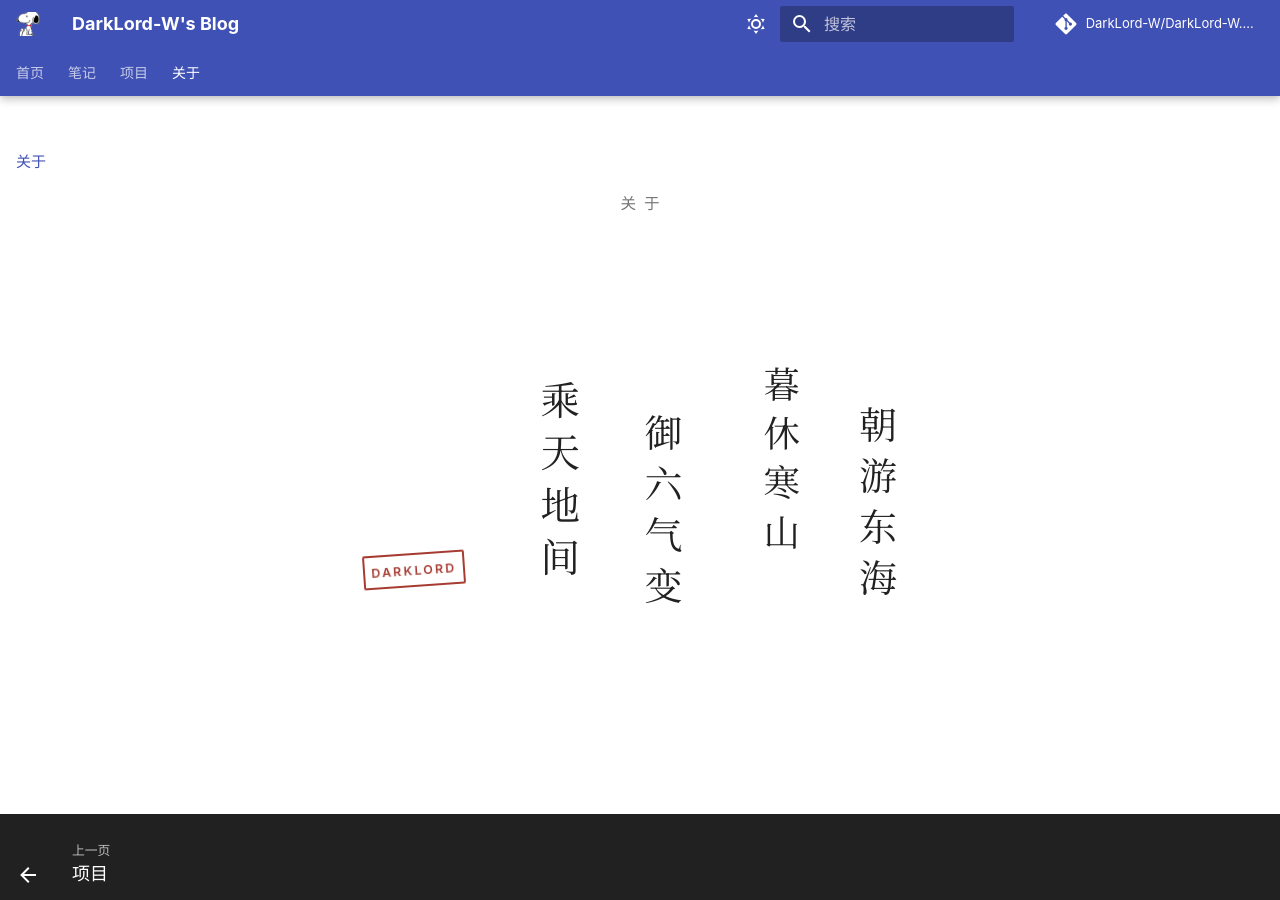
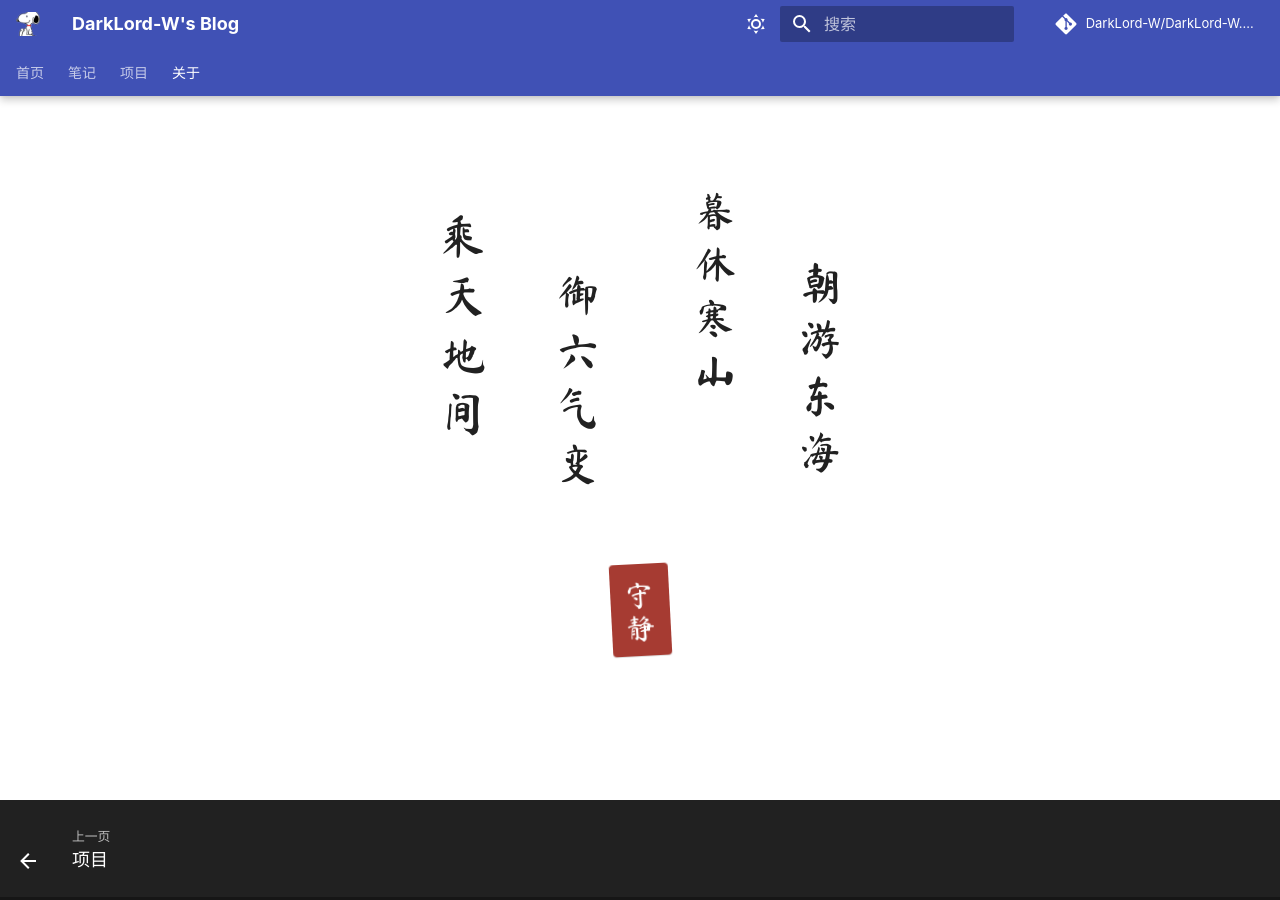
Before and after one commit to DarkLord-W/DarkLord-W.github.io, an MkDocs documentation site: the page built from docs/about/index.md, in a window 1280 px wide and 900 px high. Built offline with MkDocs 1.6.1 and Material for MkDocs 9.7.7, drawn with Linux system fonts in a browser that asks for light colours; comment, search, counter and statistics services are not loaded.

Commit message:
style(about): 去掉标题、诗句换毛笔行书、错落加大、印章移到下方并改「守静」
按批注改三处：

1. 去掉顶部「关于」：内容不再有 h1，Material 会自动补一个，用 :has(.poem-hero) 隐藏；
   同时给 about 页加 front matter hide: [navigation, toc]，左侧那条只剩「关于」的导航也不再出现
2. 居中 + 错落加大 + 字体更艺术：
   - 诗句改用毛笔行书（Ma Shan Zheng，OFL）子集，8.8 KB，docs/assets/poem-brush.woff2
   - 高低差从 14/-26/22/-12 拉到 26/-44/38/-22，列距 0.8/2.4/1.0 rem
   - 末列去掉多余的列距——它只把盒子往左撑，导致整体视觉右偏 18px；去掉后实测
     字形中心 720 / 页面中心 720，完全居中
3. 印章移到诗句下方，竖排两个字「守静」，白文红底，带 1px 内描边

关于篆书：查了目前唯一开源的篆书字库霞鹜篆书（lxgw/LxgwSeal，OFL-1.1），
它只收了 207 个汉字——「天、地、六、东、寒」有，但「守」「静」没有（繁体的「靜」也没有）。
商业篆书（方正小篆、汉仪篆书）不允许把字形嵌进站点。所以印章暂用毛笔体做白文印。

验证：mkdocs build --strict 通过；1440px 与 390px 实测版面正常。

```diff
--- a/docs/about/index.md
+++ b/docs/about/index.md
@@ -1,8 +1,12 @@
+---
+hide:
+  - navigation
+  - toc
+---
+
 <div class="poem-hero">
-  <div class="poem-scroll">
-    <div class="poem" role="img" aria-label="朝游东海，暮休寒山。御六气变，乘天地间。">
-      <span>朝游东海</span><span>暮休寒山</span><span>御六气变</span><span>乘天地间</span>
-    </div>
-    <p class="poem-seal">darklord</p>
+  <div class="poem" role="img" aria-label="朝游东海，暮休寒山。御六气变，乘天地间。">
+    <span>朝游东海</span><span>暮休寒山</span><span>御六气变</span><span>乘天地间</span>
   </div>
+  <p class="poem-seal"><span>守</span><span>静</span></p>
 </div>
--- a/docs/stylesheets/extra.css
+++ b/docs/stylesheets/extra.css
@@ -229,102 +229,97 @@
   font-size: 1.25rem;
 }
 
-/* ---------- 关于页：诗句做成竖排立轴 ---------- */
-/* 只含诗里 16 个字的宋体子集（8 KB），保证任何系统上都是同一套字形 */
+/* ---------- 关于页：竖排诗句 + 印章 ---------- */
+/* 毛笔行书子集（Ma Shan Zheng，OFL），只含诗句与印章用到的 18 个字 */
+@font-face {
+  font-family: "Poem Brush";
+  src: url("../assets/poem-brush.woff2") format("woff2");
+  font-weight: 400;
+  font-display: swap;
+}
+/* 宋体子集，印章用 */
 @font-face {
   font-family: "Poem Serif";
   src: url("../assets/poem-serif.woff2") format("woff2");
   font-weight: 400 600;
   font-display: swap;
 }
+
+/* 整页不留标题：Material 在内容无 h1 时会自动补一个，这里隐掉 */
+.md-content:has(.poem-hero) h1 { display: none; }
+
 .poem-hero {
   display: flex;
   flex-direction: column;
   align-items: center;
-  gap: 2.4rem;
-  padding: 2.4rem 0 3rem;
-  min-height: 64vh;
+  gap: 3rem;
+  padding: 3rem 0;
+  min-height: 70vh;
   justify-content: center;
 }
 
-.poem-scroll {
-  display: flex;
-  flex-direction: row-reverse;   /* 诗句在右、款识在左，符合从右往左的阅读方向 */
-  align-items: flex-end;
-  gap: 1.2rem;
-}
-
 .poem {
-  /* 竖排、从右往左；四个 <span> 是块级盒子，天然按 block 轴（横向）从右到左排列 */
+  /* 竖排、从右往左；四个 <span> 是块级盒子，天然按 block 轴从右到左排列 */
   writing-mode: vertical-rl;
   text-orientation: upright;
-  font-family: "Poem Serif", "Kaiti SC", "STKaiti", "KaiTi", "Songti SC", "SimSun", serif;
-  font-size: 1.9rem;
-  letter-spacing: .34em;
+  font-family: "Poem Brush", "Kaiti SC", "STKaiti", "KaiTi", serif;
+  font-size: 2.2rem;
+  letter-spacing: .28em;
   line-height: 2.1;
   color: var(--md-default-fg-color);
 }
 
 .poem span {
   display: block;
-  position: relative;          /* 用 top 做错落，不干扰动画的 transform */
+  position: relative;
   animation: poem-in .9s cubic-bezier(.2, .7, .3, 1) both;
 }
 
-/* 四列高低与列距各不相同，读起来才有行气 */
-.poem span:nth-child(1) { top:  14px; margin-block-end: 0.9rem; }
-.poem span:nth-child(2) { top: -26px; margin-block-end: 2.0rem; font-size: .96em; }
-.poem span:nth-child(3) { top:  22px; margin-block-end: 1.1rem; }
-.poem span:nth-child(4) { top: -12px; margin-block-end: 1.5rem; font-size: 1.04em; }
-.poem span:nth-child(1) { animation-delay: .05s; }
-.poem span:nth-child(2) { animation-delay: .17s; }
-.poem span:nth-child(3) { animation-delay: .29s; }
-.poem span:nth-child(4) { animation-delay: .41s; }
+/* 四列高低与列距差得更大，读起来才有行气 */
+.poem span:nth-child(1) { top:  26px; margin-block-end: 0.8rem; }
+.poem span:nth-child(2) { top: -44px; margin-block-end: 2.4rem; font-size: .93em; }
+.poem span:nth-child(3) { top:  38px; margin-block-end: 1.0rem; }
+.poem span:nth-child(4) { top: -22px; margin-block-end: 0; font-size: 1.06em; }
 
 @keyframes poem-in {
   from { opacity: .75; transform: translateY(-10px); }
   to   { opacity: 1; transform: none; }
 }
 
-/* 落款：印章样式，贴在末列左下（书法款识的位置） */
+/* 落款印章：放在诗句下方，竖排「守静」，白文 */
 .poem-seal {
-  writing-mode: horizontal-tb;
-  margin: 0 0 .55rem .2rem;
-  padding: .38em .5em .3em;
-  border: 2px solid #a63b32;
-  border-radius: 2px;
-  color: #a63b32;
-  font-size: .62rem;
-  font-weight: 600;
-  letter-spacing: .18em;
-  text-transform: uppercase;
-  transform: rotate(-4deg);
+  display: inline-flex;
+  flex-direction: column;
+  align-items: center;
+  gap: .08em;
+  margin: 0;
+  padding: .55em .5em .45em;
+  background: #a63b32;
+  border-radius: 4px;
+  color: #fff;
+  font-family: "Poem Brush", "Poem Serif", serif;
+  font-size: 1.45rem;
+  line-height: 1.05;
+  letter-spacing: .02em;
+  box-shadow: inset 0 0 0 1px rgba(255, 255, 255, .45);
+  box-shadow: 0 1px 0 rgba(0, 0, 0, .12);
+  transform: rotate(-3deg);
   animation: seal-in .9s .55s cubic-bezier(.2, .7, .3, 1) both;
 }
+.poem-seal span { display: block; }
 
 @keyframes seal-in {
-  from { opacity: .75; transform: rotate(-4deg) translateY(-8px); }
-  to   { opacity: 1;   transform: rotate(-4deg); }
-}
-
-/* 关于页的标题收成一个小标签，把版面让给诗句 */
-.md-content:has(.poem-hero) h1 {
-  text-align: center;
-  font-size: .78rem;
-  font-weight: 500;
-  letter-spacing: .5em;
-  text-indent: .5em;
-  color: var(--md-default-fg-color--light);
-  margin: 2.4rem 0 0;
+  from { opacity: .75; transform: rotate(-3deg) translateY(-8px); }
+  to   { opacity: 1;   transform: rotate(-3deg); }
 }
 
 @media screen and (max-width: 44.9375em) {
-  .poem-scroll { flex-wrap: wrap; flex-direction: row; justify-content: center; }
-  .poem { font-size: 1.35rem; }
-  .poem-seal { margin: .6rem auto 0; }
+  .poem { font-size: 1.7rem; }
   .poem span:nth-child(n) { top: 0; }
+  .poem-seal { font-size: 1.2rem; }
 }
 
 @media (prefers-reduced-motion: reduce) {
   .poem span, .poem-seal { animation: none; }
 }
+}
```
Also changed, not shown: docs/assets/poem-brush.woff2 (added).
